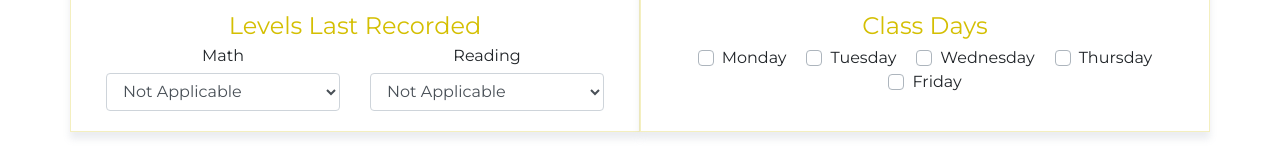
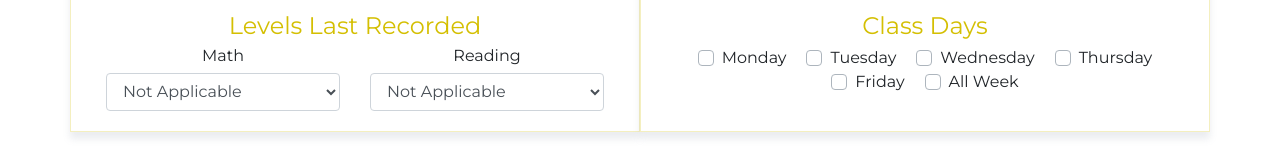
Before and after one commit to rcliffd/spedtrack, a React (Create React App) app: page /NewStudent in a window 1280 px wide. Shown: the part 399-549 px from the top of the page. Built offline with nearby package versions, Linux system fonts and the light colour scheme.

Commit message:
Added 'All Week' checkbox to ClassDats.js

```diff
--- a/src/components/ClassDays/ClassDays.js
+++ b/src/components/ClassDays/ClassDays.js
@@ -31,6 +31,11 @@ function ClassDays() {
             <label className="custom-control-label" htmlFor="customCheck5">Friday</label>
             </div>
 
+            <div className="custom-control custom-checkbox">
+            <input type="checkbox" className="custom-control-input" id="customCheck6"/>
+            <label className="custom-control-label" htmlFor="customCheck6">All Week</label>
+            </div>
+
         {/* // </div> */}
             </div>
 
```
